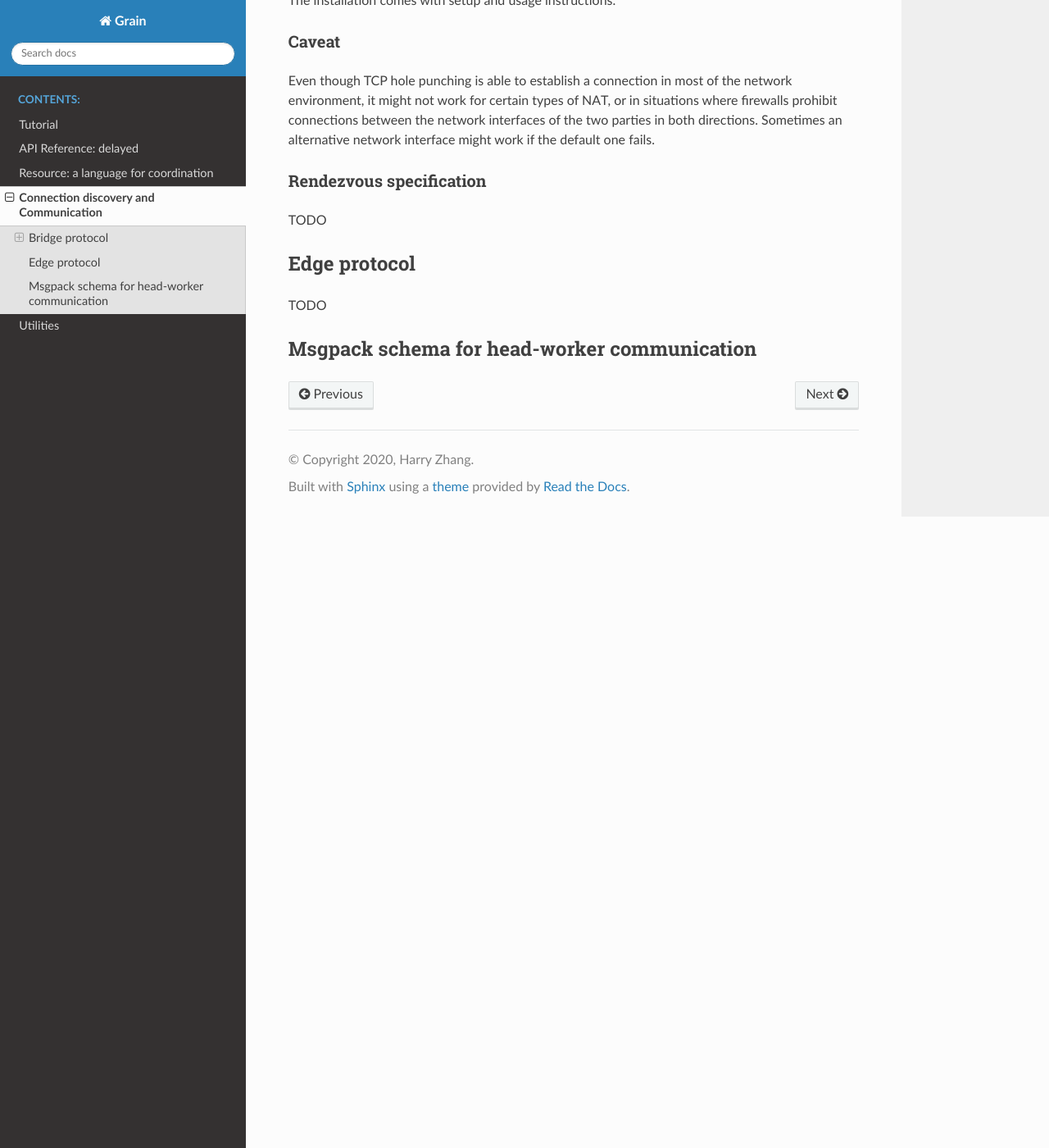
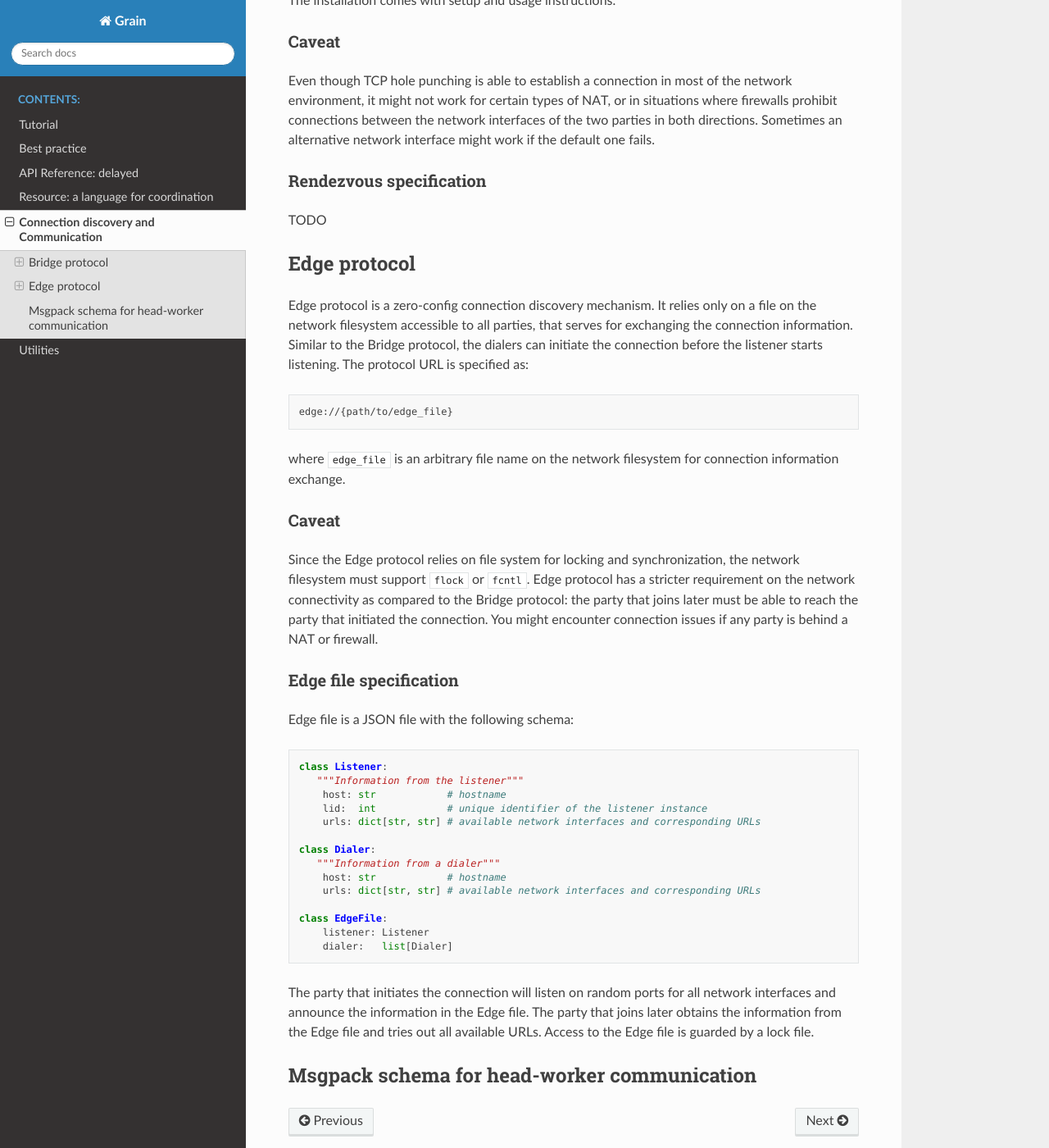
Before and after one commit to Contextualist/grain, a Sphinx documentation site: the page built from docs/source/connection.rst, in a window 1280 px wide and 1400 px high, scrolled down 1307 px. Shown: the whole window at 82% size. Built offline with Sphinx 7.4.7 and the Read the Docs theme 2.0.0, drawn with Linux system fonts in a browser that asks for light colours; some of the changed text lies outside the part shown.

Commit message:
doc: best practice, Edge, and misc

```diff
--- a/docs/requirements.txt
+++ b/docs/requirements.txt
@@ -2,11 +2,11 @@ sphinx ~= 4.0
 sphinx_rtd_theme >= 1.0.0
 sphinxcontrib-trio
 
-trio >= 0.15.0
+trio >= 0.20.0
 dill >= 0.3.2
 msgpack
-tomli
-attrs
+tomli >= 1.1.0 ; python_version < '3.11'
+attrs >= 20.1.0
 cattrs
 click
 psutil
--- a/docs/source/connection.rst
+++ b/docs/source/connection.rst
@@ -14,11 +14,11 @@ section is generally useful information.
 Available connection protocols:
 
 -  `TCP <https://en.wikipedia.org/wiki/Transmission_Control_Protocol>`__/IP
-   address (``tcp:\\\\``), the vanilla network protocol
+   address (``tcp:\\``), the vanilla network protocol
 -  `Unix domain socket <https://en.wikipedia.org/wiki/Unix_domain_socket>`__
-   (``unix:\\\\``), like TCP, but for same-host connection
--  Bridge (``bridge:\\\\``), connection discovery through a coordinator server
--  Edge (``edge:\\\\``), connection discovery through network filesystem
+   (``unix:\\``), like TCP, but for same-host connection
+-  Bridge (``bridge:\\``), connection discovery through a coordinator server
+-  Edge (``edge:\\``), connection discovery through network filesystem
 
 Bridge and Edge protocols are private connection discovery methods of Grain.
 Connection discovery is useful in a supercomputing cluster because the allocated
@@ -80,13 +80,51 @@ TODO
 Edge protocol
 -------------
 
-TODO
+Edge protocol is a zero-config connection discovery mechanism. It relies only on a
+file on the network filesystem accessible to all parties, that serves for exchanging
+the connection information. Similar to the Bridge protocol, the dialers can initiate
+the connection before the listener starts listening. The protocol URL is specified as:
 
-..
-   caveat: well-behaved NFS; firewall;
+.. code:: none
 
-..
-   edge file specification
+   edge://{path/to/edge_file}
+
+where ``edge_file`` is an arbitrary file name on the network filesystem for connection
+information exchange.
+
+Caveat
+~~~~~~
+
+Since the Edge protocol relies on file system for locking and synchronization, the
+network filesystem must support ``flock`` or ``fcntl``. Edge protocol has a stricter
+requirement on the network connectivity as compared to the Bridge protocol: the party
+that joins later must be able to reach the party that initiated the connection. You
+might encounter connection issues if any party is behind a NAT or firewall.
+
+Edge file specification
+~~~~~~~~~~~~~~~~~~~~~~~
+
+Edge file is a JSON file with the following schema::
+
+   class Listener:
+      """Information from the listener"""
+       host: str            # hostname
+       lid:  int            # unique identifier of the listener instance
+       urls: dict[str, str] # available network interfaces and corresponding URLs
+
+   class Dialer:
+      """Information from a dialer"""
+       host: str            # hostname
+       urls: dict[str, str] # available network interfaces and corresponding URLs
+
+   class EdgeFile:
+       listener: Listener
+       dialer:   list[Dialer]
+
+The party that initiates the connection will listen on random ports for all network
+interfaces and announce the information in the Edge file. The party that joins later
+obtains the information from the Edge file and tries out all available URLs. Access to
+the Edge file is guarded by a lock file.
 
 
 Msgpack schema for head-worker communication
--- a/docs/source/index.rst
+++ b/docs/source/index.rst
@@ -20,6 +20,7 @@ commit messages provide better information for the features and fixes)
    :caption: Contents:
 
    tutorial_delayed.rst
+   best_practice.rst
    api_delayed.rst
    resource.rst
    connection.rst
```
Also changed, not shown: docs/source/best_practice.rst (added, +46 -0 lines), docs/source/tutorial_delayed.rst (+15 -10 lines).
